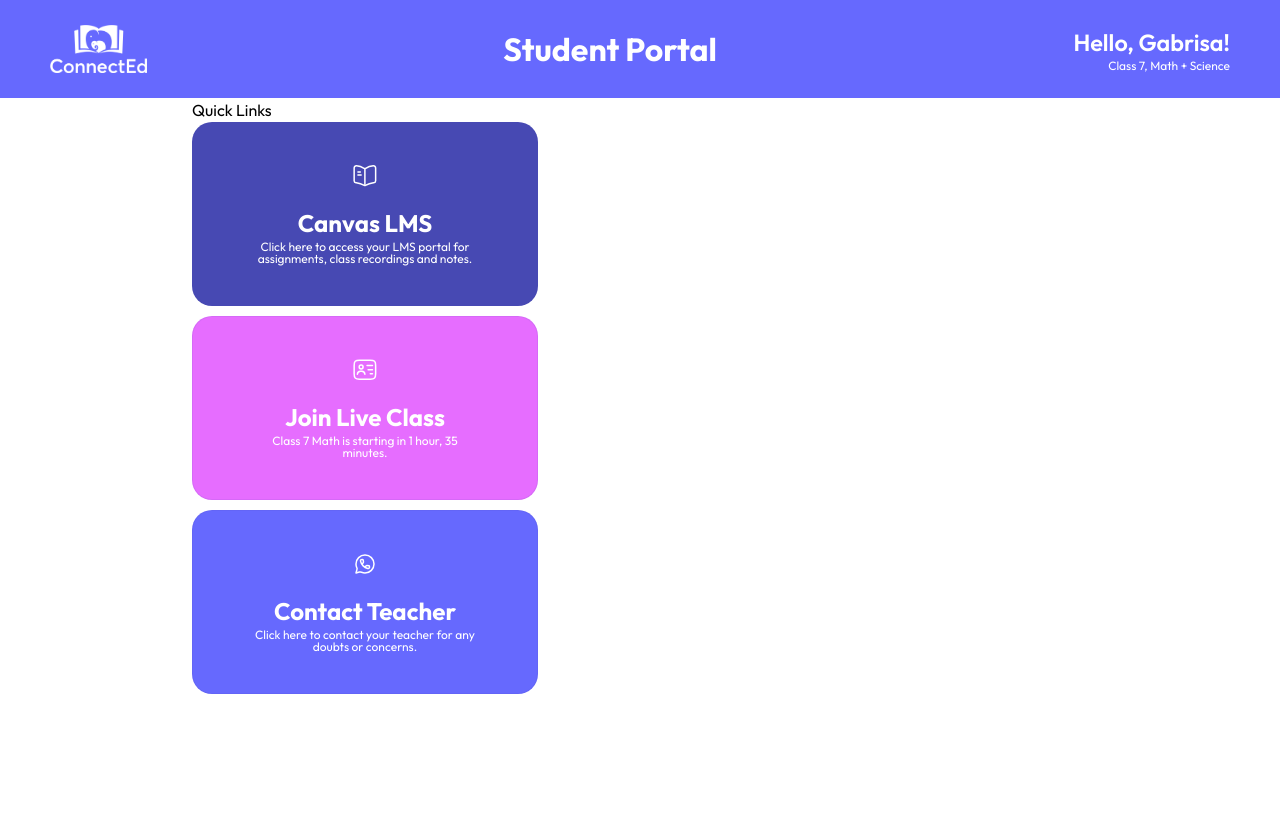
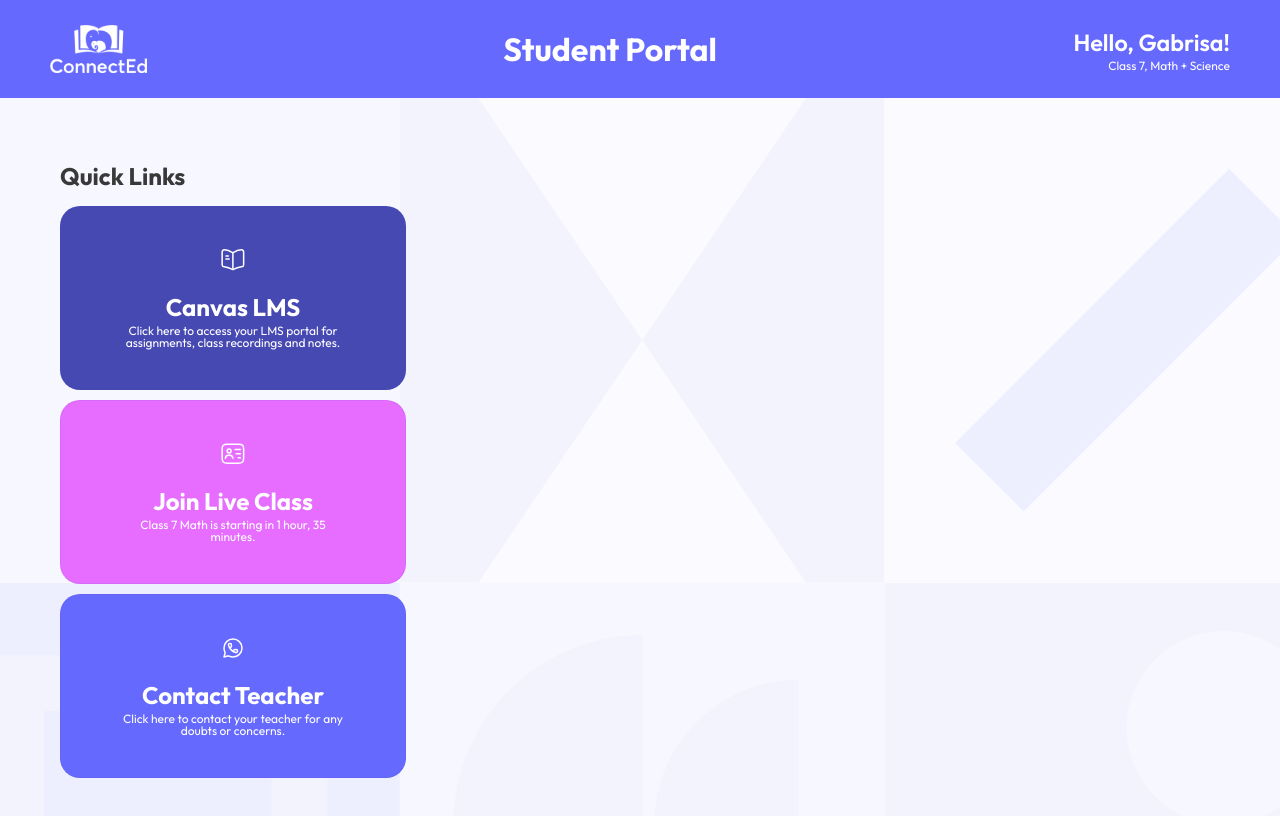
Before and after one commit to dilkhush-raj/connectEd, a Next.js app: page / in a window 1280 px wide. Shown: the top 816 px of the page. Built offline with nearby package versions, Linux system fonts and the light colour scheme.

Commit message:
feat(ui): add background image and H2 typography component

```diff
--- a/src/app/page.tsx
+++ b/src/app/page.tsx
@@ -1,12 +1,13 @@
 import QuickLinkCard from "@/components/quick-link-card";
 import {QUICK_LINKS} from "@/assets/data";
+import {H2} from "@/components/ui/typography";
 
 export default function Home() {
   return (
-    <main>
-      <div className="mx-auto max-w-4xl">
-        <h2>Quick Links</h2>
-        <div className="flex flex-col gap-[10px]">
+    <main className="min-h-screen bg-[url(/bg-vector.svg)] bg-cover bg-center bg-no-repeat p-[60px]">
+      <div className="">
+        <H2>Quick Links</H2>
+        <div className="mt-3 flex flex-col gap-[10px]">
           {QUICK_LINKS.map((link) => (
             <QuickLinkCard
               key={link?.id}
--- /dev/null
+++ b/src/components/ui/typography.tsx
@@ -0,0 +1,18 @@
+import {cn} from "@/utils/cn";
+
+export const H2 = ({
+  children,
+  className,
+}: {
+  children: React.ReactNode;
+  className?: string;
+}) => (
+  <h2
+    className={cn(
+      "text-xl font-bold leading-tight text-[#393939] md:text-2xl md:leading-normal",
+      className
+    )}
+  >
+    {children}
+  </h2>
+);
```
Also changed, not shown: public/bg-vector.svg (renamed from public/BG Vector.svg).
